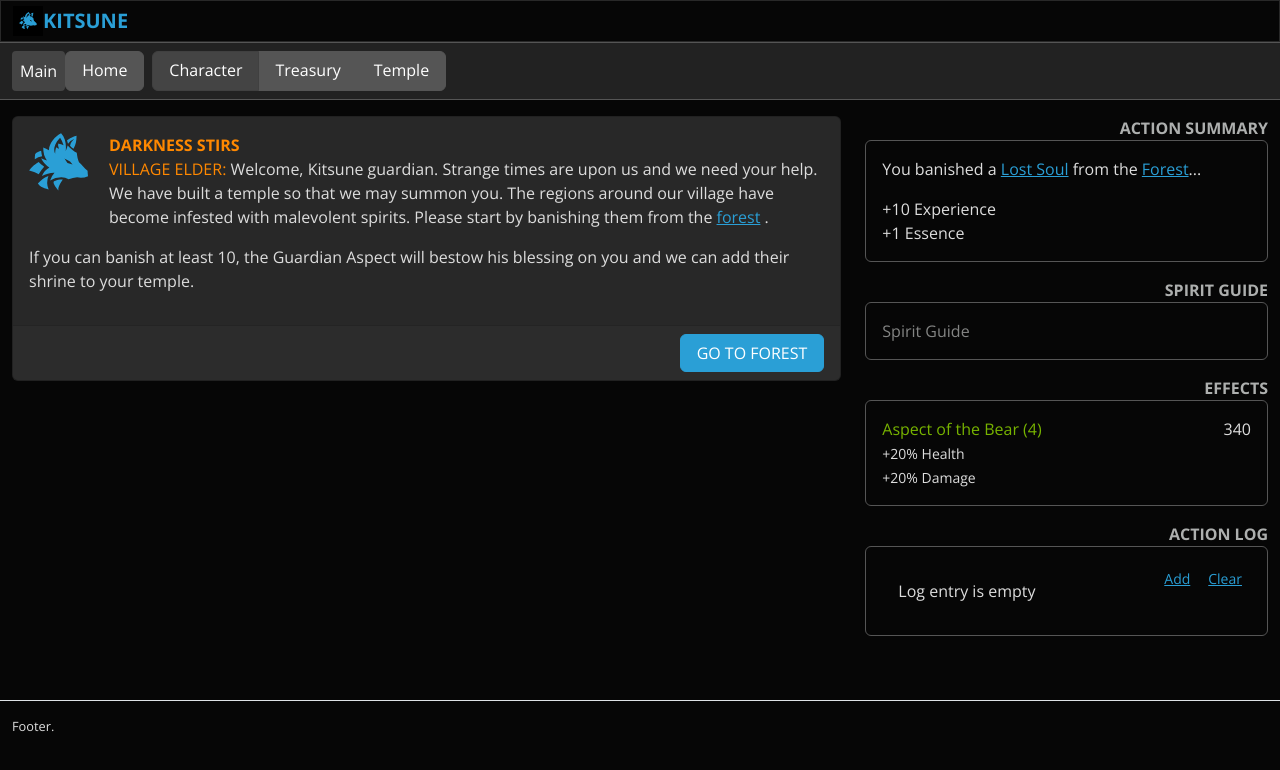
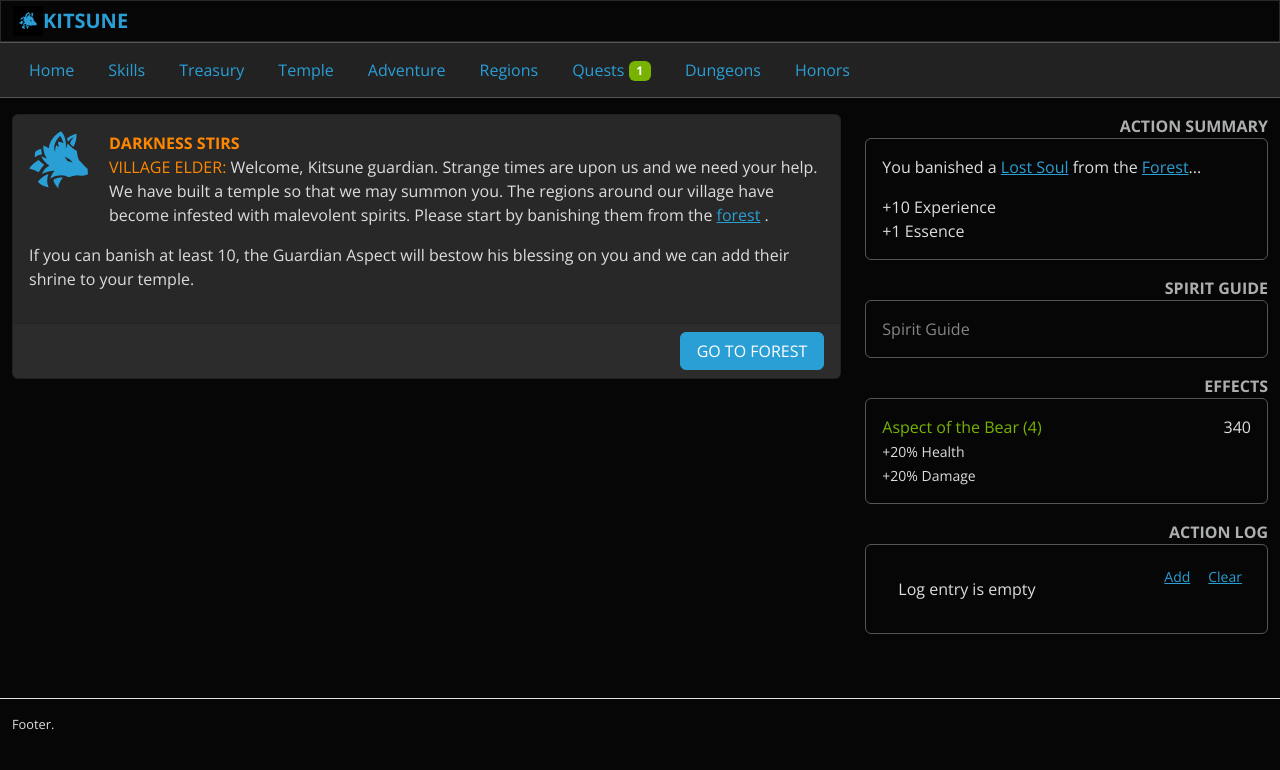
Before and after one commit to SlybootsStudio/kitsune, a Vue app: page / in a window 1280 px wide. Shown: the top 770 px of the page. Built offline with nearby package versions, Linux system fonts and the light colour scheme.

Commit message:
Updating navbar and sidebar

```diff
--- a/src/components/Navbar.vue
+++ b/src/components/Navbar.vue
@@ -1,6 +1,6 @@
 <template>
   <nav
-    class="navbar navbar-expand-sm navbar-dark text-light border-top border-bottom border-secondary"
+    class="navbar navbar-expand-lg navbar-dark text-light border-top border-bottom border-secondary"
   >
     <div class="container-fluid">
       <button
@@ -16,11 +16,39 @@
       </button>
       <div class="collapse navbar-collapse" id="navbar">
         <div class="navbar-nav">
-          <router-link
-            :to="{ name: 'Main' }"
-            class="nav-link btn btn-secondary btn-sm"
-            >Main</router-link
+          <router-link class="btn btn-link" :to="{ name: 'Main2' }"
+            >Home</router-link
           >
+
+          <router-link class="btn btn-link" :to="{ name: 'Main2' }"
+            >Skills</router-link
+          >
+          <router-link class="btn btn-link" :to="{ name: 'Main2' }"
+            >Treasury</router-link
+          >
+          <router-link class="btn btn-link" :to="{ name: 'Main2' }"
+            >Temple</router-link
+          >
+
+          <router-link class="btn btn-link" :to="{ name: 'Main2' }"
+            >Adventure</router-link
+          >
+
+          <router-link class="btn btn-link" :to="{ name: 'Main2' }"
+            >Regions</router-link
+          >
+
+          <router-link class="btn btn-link" :to="{ name: 'Main2' }"
+            >Quests
+            <span class="badge bg-success text-white">1</span></router-link
+          >
+          <router-link class="btn btn-link" :to="{ name: 'Main2' }"
+            >Dungeons</router-link
+          >
+          <router-link class="btn btn-link" :to="{ name: 'Main2' }"
+            >Honors</router-link
+          >
+          <!--
           <div class="btn-group me-2" role="group" aria-label="First group">
             <router-link class="btn btn-secondary" :to="{ name: 'Main2' }"
               >Home</router-link
@@ -38,6 +66,23 @@
               >Temple</router-link
             >
           </div>
+          <div class="btn-group me-2" role="group" aria-label="First group">
+            <router-link class="btn btn-secondary" :to="{ name: 'Main' }"
+              >Adventure</router-link
+            >
+            <router-link class="btn btn-secondary" :to="{ name: 'Main2' }"
+              >Regions</router-link
+            >
+          </div>
+          <div class="btn-group me-2" role="group" aria-label="First group">
+            <router-link class="btn btn-secondary" :to="{ name: 'Main' }"
+              >Quests</router-link
+            >
+            <router-link class="btn btn-secondary" :to="{ name: 'Main2' }"
+              >Honors</router-link
+            >
+          </div>
+          -->
         </div>
       </div>
     </div>
@@ -59,4 +104,8 @@ export default {
 .navbar {
   background: #222 !important;
 }
+
+.navbar-nav .btn {
+  text-decoration: none;
+}
 </style>
--- a/src/components/Sidebar.vue
+++ b/src/components/Sidebar.vue
@@ -12,9 +12,10 @@
 <script>
 import SidebarBox from "@/components/sidebar/SidebarBox";
 import ActionSummary from "@/components/sidebar/ActionSummary";
-import SpiritGuide from "@/components/SpiritGuide";
+import SpiritGuide from "@/components/content/SpiritGuide";
 import EffectsSummary from "@/components/sidebar/EffectsSummary";
 import ActionLog from "@/components/sidebar/ActionLog";
+
 export default {
   name: "Sidebar",
   components: {
```
Also changed, not shown: src/components/content/SpiritGuide.vue (renamed from src/components/SpiritGuide.vue).
